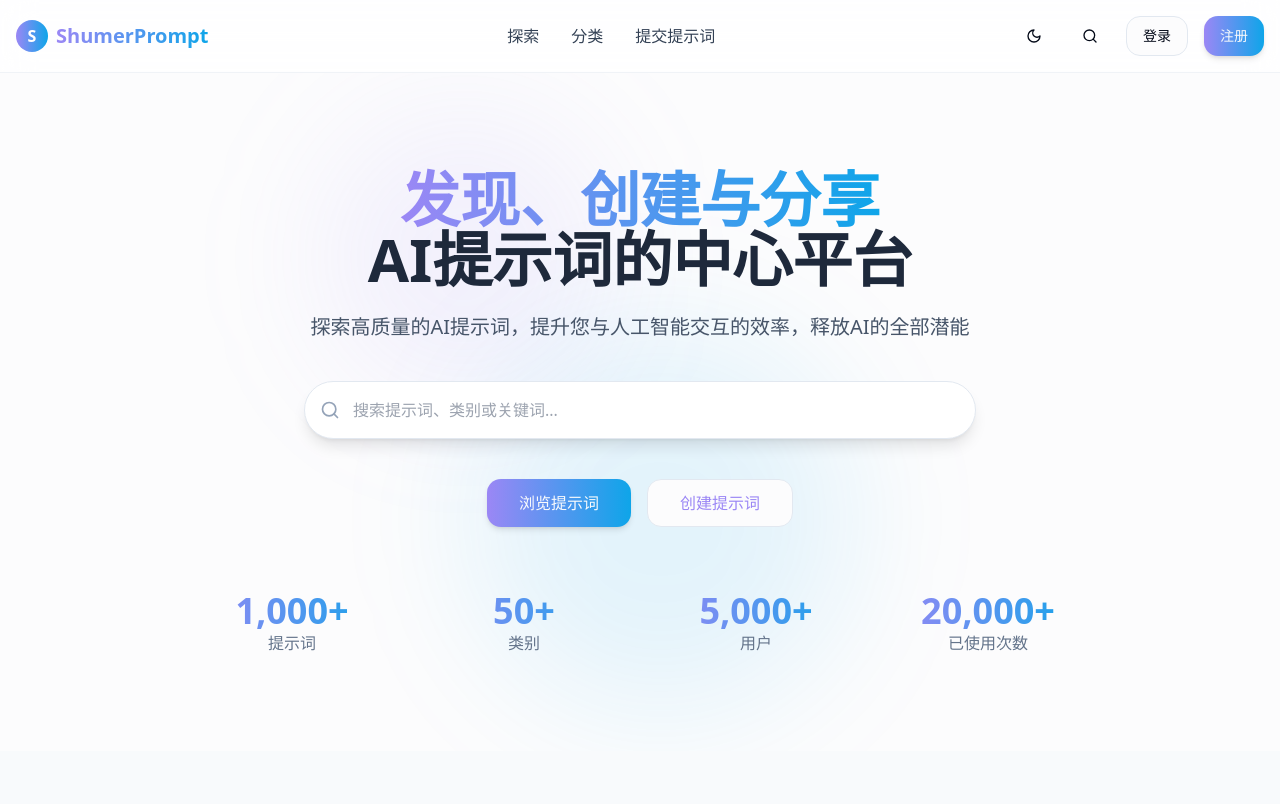
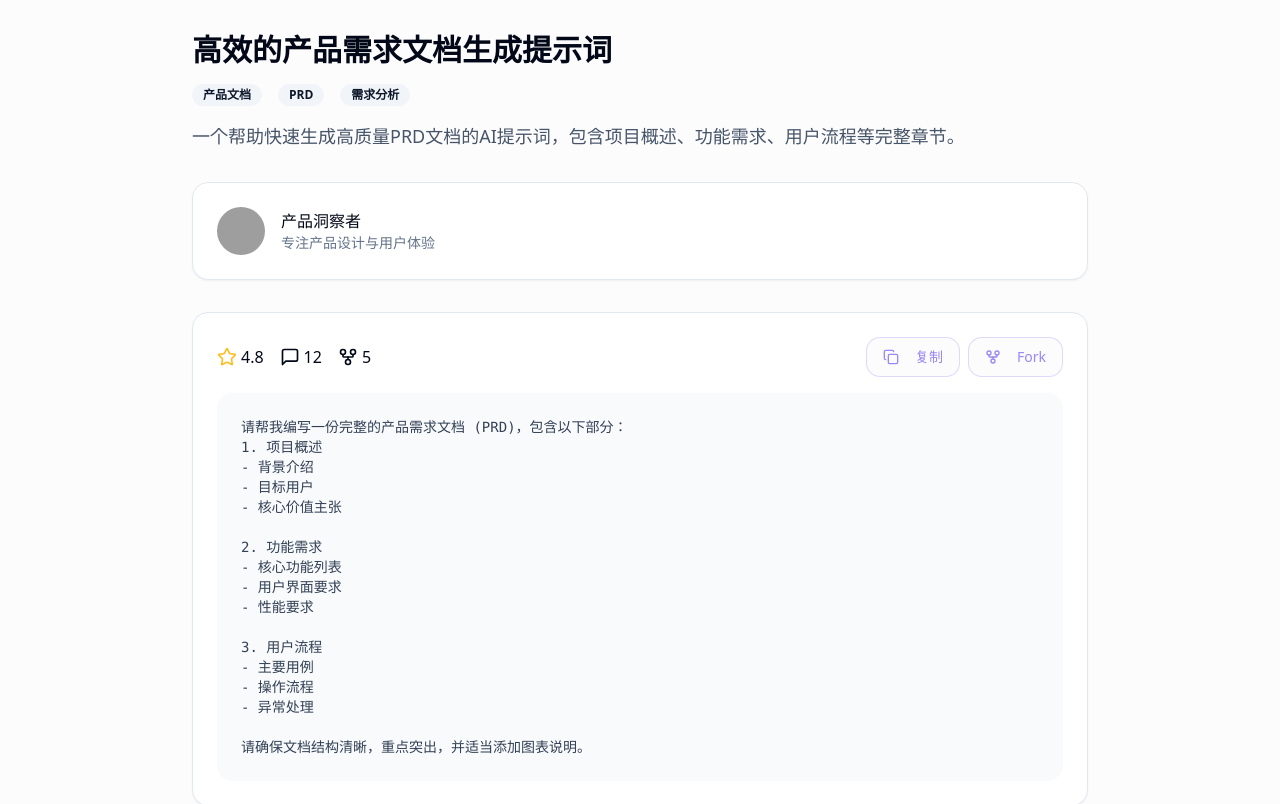
Before and after one commit to guojian0911/git-prompt, a React (Vite) app: page /prompt/1 in a window 1280 px wide. Shown: the top 804 px of the page. Built offline with nearby package versions, Linux system fonts and the light colour scheme; grey boxes are pictures that could not be loaded.

Commit message:
feat: Implement prompt detail page
Add a prompt detail page and include a placeholder for the fork functionality.

```diff
--- a/src/App.tsx
+++ b/src/App.tsx
@@ -6,6 +6,7 @@ import { QueryClient, QueryClientProvider } from "@tanstack/react-query";
 import { BrowserRouter, Routes, Route } from "react-router-dom";
 import Index from "./pages/Index";
 import NotFound from "./pages/NotFound";
+import PromptDetail from "./pages/PromptDetail";
 
 const queryClient = new QueryClient();
 
@@ -17,10 +18,10 @@ const App = () => (
       <BrowserRouter>
         <Routes>
           <Route path="/" element={<Index />} />
+          <Route path="/prompt/:id" element={<PromptDetail />} />
           <Route path="/explore" element={<Index />} /> {/* These will be implemented in future versions */}
           <Route path="/categories" element={<Index />} />
           <Route path="/submit" element={<Index />} />
-          <Route path="/prompt/:id" element={<Index />} />
           <Route path="/category/:slug" element={<Index />} />
           {/* ADD ALL CUSTOM ROUTES ABOVE THE CATCH-ALL "*" ROUTE */}
           <Route path="*" element={<NotFound />} />
--- a/src/components/ui/badge.tsx
+++ b/src/components/ui/badge.tsx
@@ -1,3 +1,4 @@
+
 import * as React from "react"
 import { cva, type VariantProps } from "class-variance-authority"
 
--- /dev/null
+++ b/src/pages/PromptDetail.tsx
@@ -0,0 +1,158 @@
+
+import { useState } from "react";
+import { useParams } from "react-router-dom";
+import { Badge } from "@/components/ui/badge";
+import { Button } from "@/components/ui/button";
+import { Card, CardContent, CardHeader } from "@/components/ui/card";
+import { GitFork, Copy, MessageSquare, Star } from "lucide-react";
+import { toast } from "sonner";
+
+const PromptDetail = () => {
+  const { id } = useParams();
+  const [copied, setCopied] = useState(false);
+
+  // Mock data - will be replaced with real data from backend
+  const prompt = {
+    id: id,
+    title: "高效的产品需求文档生成提示词",
+    description: "一个帮助快速生成高质量PRD文档的AI提示词，包含项目概述、功能需求、用户流程等完整章节。",
+    content: `请帮我编写一份完整的产品需求文档 (PRD)，包含以下部分：
+1. 项目概述
+- 背景介绍
+- 目标用户
+- 核心价值主张
+
+2. 功能需求
+- 核心功能列表
+- 用户界面要求
+- 性能要求
+
+3. 用户流程
+- 主要用例
+- 操作流程
+- 异常处理
+
+请确保文档结构清晰，重点突出，并适当添加图表说明。`,
+    category: "产品经理",
+    author: {
+      name: "产品洞察者",
+      avatar: "https://api.dicebear.com/7.x/avataaars/svg?seed=product",
+      bio: "专注产品设计与用户体验"
+    },
+    stats: {
+      rating: 4.8,
+      comments: 12,
+      forks: 5
+    },
+    tags: ["产品文档", "PRD", "需求分析"]
+  };
+
+  const handleCopy = () => {
+    navigator.clipboard.writeText(prompt.content);
+    setCopied(true);
+    toast.success("提示词已复制到剪贴板");
+    setTimeout(() => setCopied(false), 2000);
+  };
+
+  const handleFork = () => {
+    // Fork functionality will be implemented later
+    toast.info("Fork 功能即将上线");
+  };
+
+  return (
+    <div className="container mx-auto px-4 py-8">
+      <div className="max-w-4xl mx-auto">
+        {/* Header Section */}
+        <div className="mb-8">
+          <h1 className="text-3xl font-bold mb-4">{prompt.title}</h1>
+          <div className="flex flex-wrap items-center gap-4 mb-4">
+            {prompt.tags.map((tag) => (
+              <Badge key={tag} variant="secondary">{tag}</Badge>
+            ))}
+          </div>
+          <p className="text-slate-600 dark:text-slate-300 text-lg">
+            {prompt.description}
+          </p>
+        </div>
+
+        {/* Author Card */}
+        <Card className="mb-8">
+          <CardHeader>
+            <div className="flex items-center gap-4">
+              <img
+                src={prompt.author.avatar}
+                alt={prompt.author.name}
+                className="w-12 h-12 rounded-full"
+              />
+              <div>
+                <h3 className="font-medium">{prompt.author.name}</h3>
+                <p className="text-sm text-slate-500 dark:text-slate-400">
+                  {prompt.author.bio}
+                </p>
+              </div>
+            </div>
+          </CardHeader>
+        </Card>
+
+        {/* Prompt Content Card */}
+        <Card className="mb-8">
+          <CardContent className="p-6">
+            <div className="flex justify-between items-center mb-4">
+              <div className="flex items-center gap-4">
+                <div className="flex items-center">
+                  <Star className="w-5 h-5 text-amber-400 mr-1" />
+                  <span>{prompt.stats.rating}</span>
+                </div>
+                <div className="flex items-center">
+                  <MessageSquare className="w-5 h-5 mr-1" />
+                  <span>{prompt.stats.comments}</span>
+                </div>
+                <div className="flex items-center">
+                  <GitFork className="w-5 h-5 mr-1" />
+                  <span>{prompt.stats.forks}</span>
+                </div>
+              </div>
+              <div className="flex gap-2">
+                <Button
+                  variant="outline"
+                  className="text-shumer-purple border-shumer-purple/30 hover:bg-shumer-purple/10"
+                  onClick={handleCopy}
+                >
+                  <Copy className="w-4 h-4 mr-2" />
+                  {copied ? "已复制" : "复制"}
+                </Button>
+                <Button
+                  variant="outline"
+                  className="text-shumer-purple border-shumer-purple/30 hover:bg-shumer-purple/10"
+                  onClick={handleFork}
+                >
+                  <GitFork className="w-4 h-4 mr-2" />
+                  Fork
+                </Button>
+              </div>
+            </div>
+            <div className="bg-slate-50 dark:bg-slate-800/50 rounded-lg p-6">
+              <pre className="whitespace-pre-wrap text-slate-700 dark:text-slate-300 text-sm">
+                {prompt.content}
+              </pre>
+            </div>
+          </CardContent>
+        </Card>
+
+        {/* Comments section - to be implemented */}
+        <Card>
+          <CardHeader>
+            <h3 className="text-xl font-semibold">评论</h3>
+          </CardHeader>
+          <CardContent>
+            <p className="text-center text-slate-500 dark:text-slate-400 py-8">
+              评论功能即将上线
+            </p>
+          </CardContent>
+        </Card>
+      </div>
+    </div>
+  );
+};
+
+export default PromptDetail;
```
